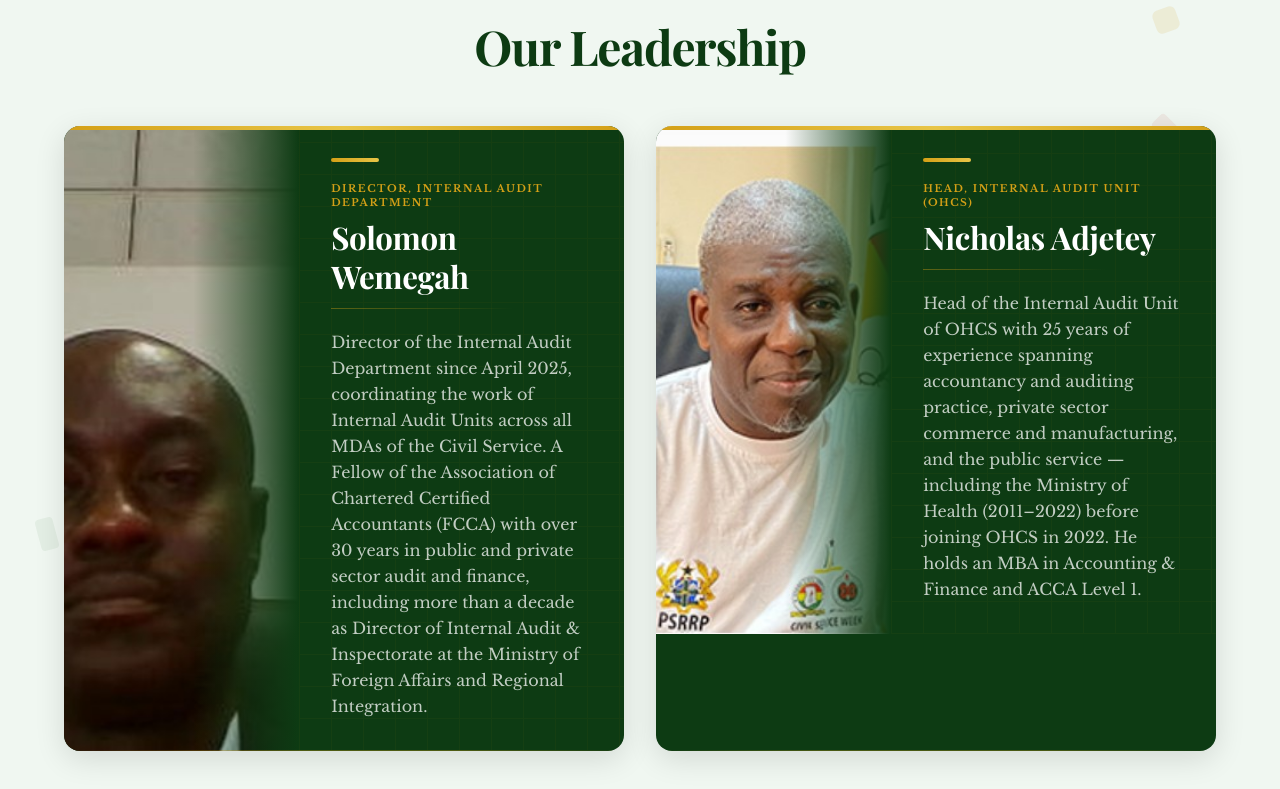
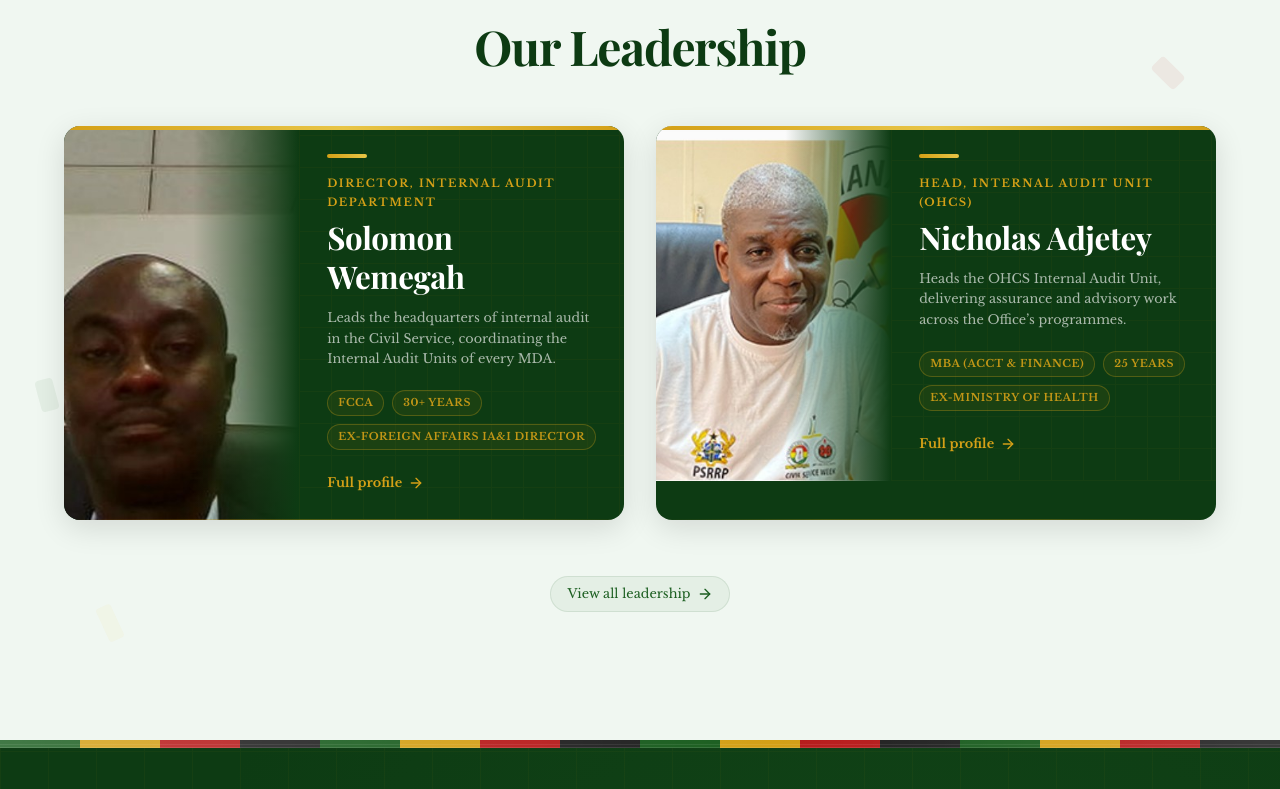
Before and after one commit to ghwmelite-dotcom/IAD, a Next.js app: page / in a window 1280 px wide. Shown: the part 3651-4440 px from the top of the page. Built offline with nearby package versions, Linux system fonts and the light colour scheme.

Commit message:
Refine leadership cards: compact, chip-based, eye-candy layout
Replace long bios with one-line summaries + gold credential chips
(FCCA / 30+ Years, MBA / 25 Years) and a 'Full profile' link; detailed
bios remain on /about/leadership. Equal-height cards, no dead space.

```diff
--- a/src/components/home/leadership-spotlight.tsx
+++ b/src/components/home/leadership-spotlight.tsx
@@ -11,14 +11,18 @@ const LEADERS = [
   {
     name: 'Solomon Wemegah',
     title: 'Director, Internal Audit Department',
-    bio: 'Director of the Internal Audit Department since April 2025, coordinating the work of Internal Audit Units across all MDAs of the Civil Service. A Fellow of the Association of Chartered Certified Accountants (FCCA) with over 30 years in public and private sector audit and finance, including more than a decade as Director of Internal Audit & Inspectorate at the Ministry of Foreign Affairs and Regional Integration.',
+    summary:
+      'Leads the headquarters of internal audit in the Civil Service, coordinating the Internal Audit Units of every MDA.',
+    credentials: ['FCCA', '30+ Years', 'Ex-Foreign Affairs IA&I Director'],
     photoUrl: '/images/leadership/solomon-wemegah.jpg',
     imagePosition: '50% 20%',
   },
   {
     name: 'Nicholas Adjetey',
     title: 'Head, Internal Audit Unit (OHCS)',
-    bio: 'Head of the Internal Audit Unit of OHCS with 25 years of experience spanning accountancy and auditing practice, private sector commerce and manufacturing, and the public service — including the Ministry of Health (2011–2022) before joining OHCS in 2022. He holds an MBA in Accounting & Finance and ACCA Level 1.',
+    summary:
+      'Heads the OHCS Internal Audit Unit, delivering assurance and advisory work across the Office\u2019s programmes.',
+    credentials: ['MBA (Acct & Finance)', '25 Years', 'Ex-Ministry of Health'],
     photoUrl: '/images/leadership/nicholas-adjetey.jpg',
     imagePosition: '50% 25%',
   },
@@ -75,16 +79,15 @@ export function LeadershipSpotlight() {
                 }}
               />
 
-              {/* Portrait left, text right — ratios matched so faces aren't cropped */}
+              {/* Portrait left, details right — ratios matched so faces aren't cropped */}
               <div className="grid grid-cols-1 sm:grid-cols-[42%_58%]">
-                {/* Portrait — cropped to the person, or monogram placeholder */}
-                <div className="relative h-72 sm:h-auto sm:min-h-[300px] overflow-hidden">
+                <div className="relative h-72 sm:h-auto sm:min-h-[280px] overflow-hidden">
                   {leader.photoUrl ? (
                     <Image
                       src={leader.photoUrl}
                       alt={leader.name}
                       fill
-                      className="object-cover group-hover:scale-[1.03] transition-transform duration-500"
+                      className="object-cover group-hover:scale-[1.04] transition-transform duration-500"
                       style={{ objectPosition: leader.imagePosition }}
                       sizes="(max-width: 640px) 100vw, 260px"
                     />
@@ -114,9 +117,9 @@ export function LeadershipSpotlight() {
                   />
                 </div>
 
-              {/* Text panel */}
-              <div className="p-6 lg:p-8 relative">
-                {/* Subtle Kente pattern in the background */}
+                {/* Details panel */}
+                <div className="p-6 lg:p-7 relative flex flex-col">
+                  {/* Subtle Kente pattern */}
                   <div
                     aria-hidden="true"
                     className="absolute inset-0 opacity-[0.04]"
@@ -131,35 +134,42 @@ export function LeadershipSpotlight() {
                   {/* Gold accent bar */}
                   <div
                     aria-hidden="true"
-                  className="w-12 h-1 rounded-full mb-5"
+                    className="w-10 h-1 rounded-full mb-4"
                     style={{
                       background: 'linear-gradient(90deg, #D4A017, #E8C547)',
                     }}
                   />
 
-                {/* Title label */}
-                <p className="text-accent text-xs font-semibold uppercase tracking-[0.15em] mb-2">
+                  <p className="text-accent text-[11px] font-semibold uppercase tracking-[0.15em] mb-1.5">
                     {leader.title}
                   </p>
 
-                {/* Name */}
                   <h3 className="font-display text-xl lg:text-2xl font-bold text-white mb-3 leading-tight">
                     {leader.name}
                   </h3>
 
-                {/* Thin gold divider */}
-                <div
-                  aria-hidden="true"
-                  className="w-full h-px mb-5"
-                  style={{
-                    background: 'linear-gradient(90deg, rgba(212,160,23,0.4), transparent 70%)',
-                  }}
-                />
+                  <p className="text-white/65 text-sm leading-relaxed mb-5">
+                    {leader.summary}
+                  </p>
 
-                {/* Bio */}
-                <p className="text-white/75 text-base leading-relaxed">
-                  {leader.bio}
-                </p>
+                  {/* Credential chips */}
+                  <div className="flex flex-wrap gap-2 mb-6">
+                    {leader.credentials.map((c) => (
+                      <span
+                        key={c}
+                        className="text-[10.5px] font-semibold uppercase tracking-wider text-accent/90 border border-accent/30 rounded-full px-2.5 py-1 bg-accent/[0.07]"
+                      >
+                        {c}
+                      </span>
+                    ))}
+                  </div>
+
+                  <Link
+                    href="/about/leadership"
+                    className="mt-auto inline-flex items-center gap-1.5 text-sm font-semibold text-accent hover:gap-3 transition-all w-fit"
+                  >
+                    Full profile <ArrowRight className="h-4 w-4" aria-hidden="true" />
+                  </Link>
                 </div>
               </div>
 
```
Lines whose indentation alone changed are shown as unchanged.
